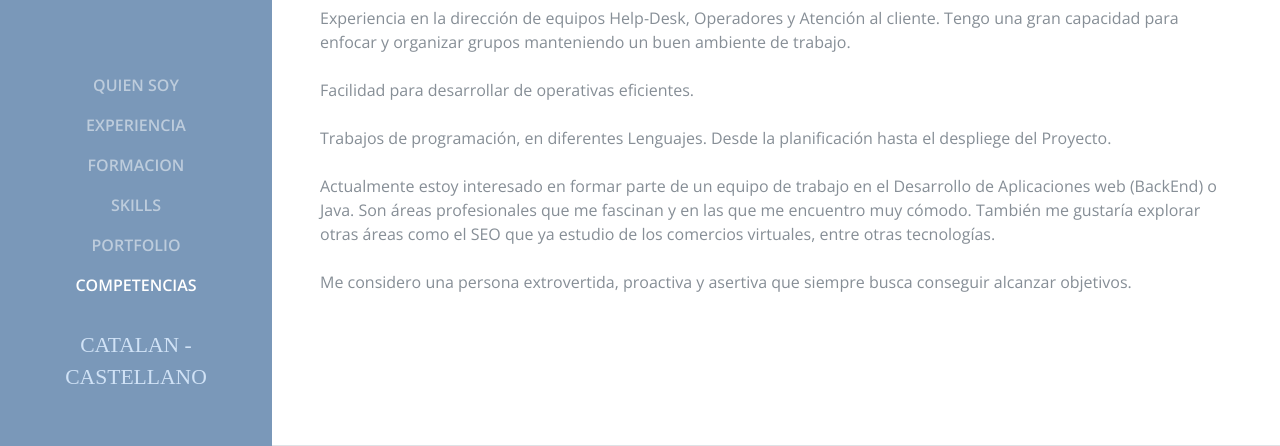
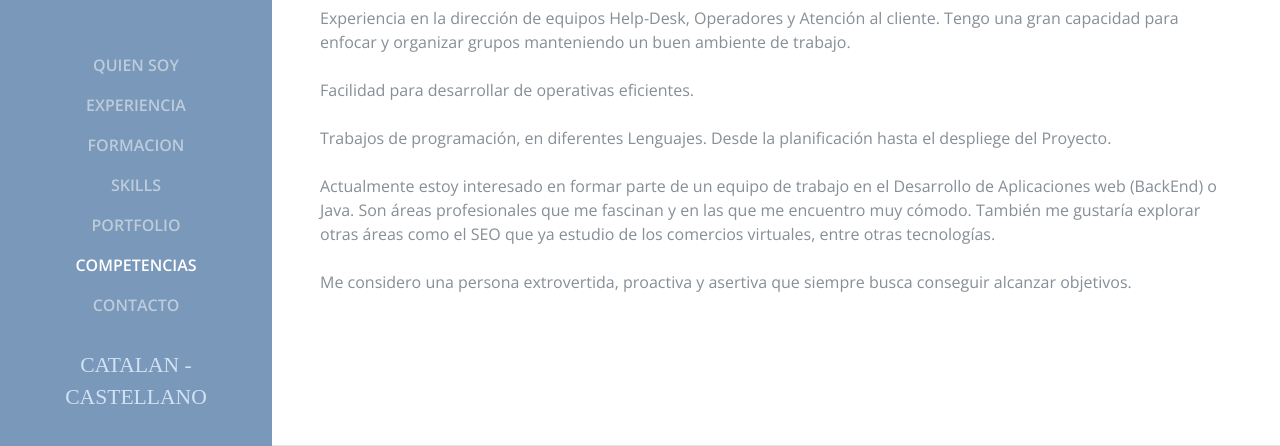
Before and after one commit to Shmarte1970/CVPedroRios, a website: page index.html in a window 1280 px wide. Shown: the part 354-800 px from the top of the page. Drawn offline with nearby package versions, Linux system fonts and the light colour scheme; a web font is replaced by a local one.

Commit message:
Añadiendo Formulario contacto al menu

```diff
--- a/index.html
+++ b/index.html
@@ -130,6 +130,10 @@
         </li>
         <li class="nav-item">
           <a class="nav-link js-scroll-trigger" href="#interests" id="m5">Competencias</a>
+        </li>
+
+        <li class="nav-item">
+          <a class="nav-link js-scroll-trigger" href="contacto.html" id="m5">Contacto</a>
         </li>
 
         <!--
```
